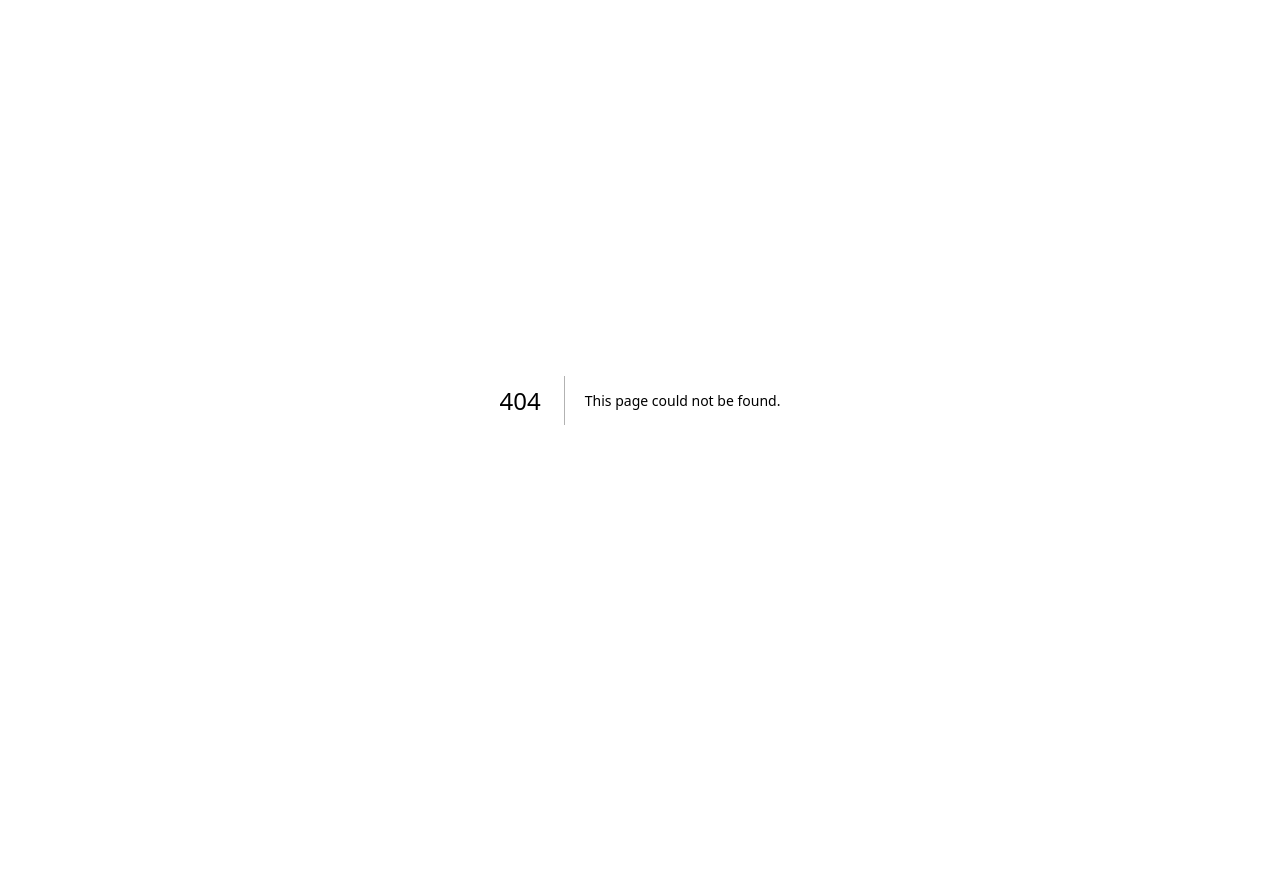
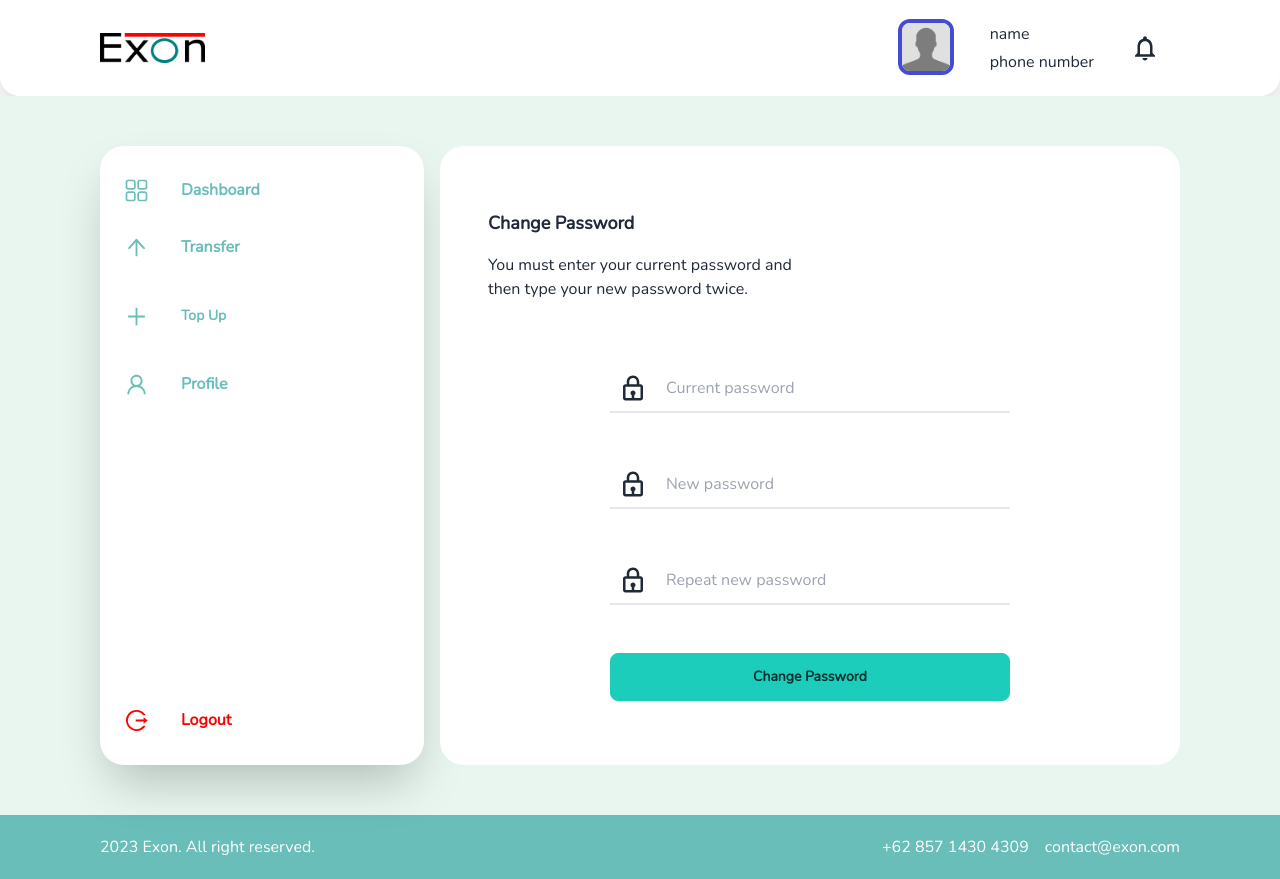
Before and after one commit to hendris27/fw15-exon, a Next.js app: page /profile/change-password in a window 1280 px wide. Before the commit this address had no page. Before the commit the page ends 800 px from the top, so only its background shows below. Built offline with nearby package versions, Linux system fonts and the light colour scheme.

Commit message:
add change password

```diff
--- /dev/null
+++ b/src/pages/profile/change-password.jsx
@@ -0,0 +1,73 @@
+import React from 'react';
+
+import Headers from '@/components/header';
+import Footers from '@/components/footers';
+import Aside from '@/components/aside';
+import { BiLock } from 'react-icons/bi';
+
+export default function ChangePassword() {
+  return (
+    <div className="min-h-screen">
+      <Headers />
+      <div className="flex bg-[#E8F6EF] px-[100px] py-[50px] gap-4 h-full ">
+        <Aside />
+        <div className="flex-1 bg-white rounded-3xl flex px-12 py-16">
+          <div className="h-full w-full flex flex-col gap-4">
+            <div className="flex flex-col gap-4">
+              <div className="font-bold text-[18px] ">Change Password</div>
+              <div className="font-normal text-[16px] w-[340px] ">
+                You must enter your current password and then type your new password twice.
+              </div>
+            </div>
+            <div className=" flex flex-col gap-12 items-center pt-12 px-4 ">
+              <div className=" w-[400px] ">
+                <div className="flex border-b-2 gap-4 items-center justify-center w-full p-2">
+                  <div className="flex w-8 ">
+                    <BiLock size={30} />
+                  </div>
+                  <div className="w-full flex flex-1">
+                    <input
+                      type="password"
+                      placeholder="Current password"
+                      className="flex flex-1 border-0 outline-none"
+                    />
+                  </div>
+                </div>
+              </div>
+              <div className=" w-[400px] ">
+                <div className="flex border-b-2 gap-4 items-center justify-center w-full p-2">
+                  <div className="flex w-8 ">
+                    <BiLock size={30} />
+                  </div>
+                  <div className="w-full flex flex-1">
+                    <input type="password" placeholder="New password" className="flex flex-1 border-0 outline-none" />
+                  </div>
+                </div>
+              </div>
+              <div className=" w-[400px] ">
+                <div className="flex border-b-2 gap-4 items-center justify-center w-full p-2">
+                  <div className="flex w-8 ">
+                    <BiLock size={30} />
+                  </div>
+                  <div className="w-full flex flex-1">
+                    <input
+                      type="password"
+                      placeholder="Repeat new password"
+                      className="flex flex-1 border-0 outline-none"
+                    />
+                  </div>
+                </div>
+              </div>
+              <div className="w-[400px] ">
+                <button className="btn btn-accent w-full normal-case"> Change Password</button>
+              </div>
+            </div>
+          </div>
+        </div>
+      </div>
+      <footer>
+        <Footers />
+      </footer>
+    </div>
+  );
+}
```
